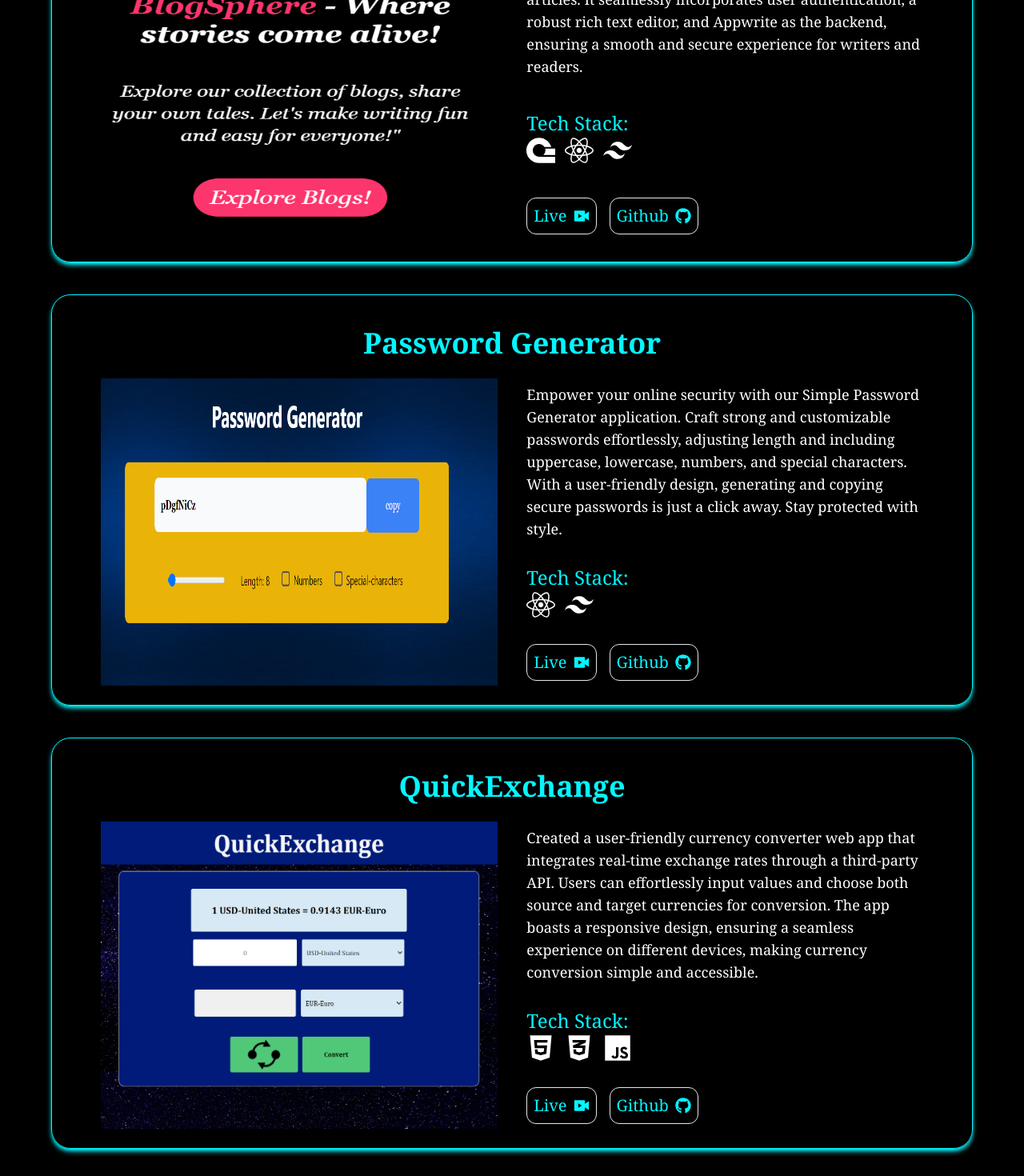
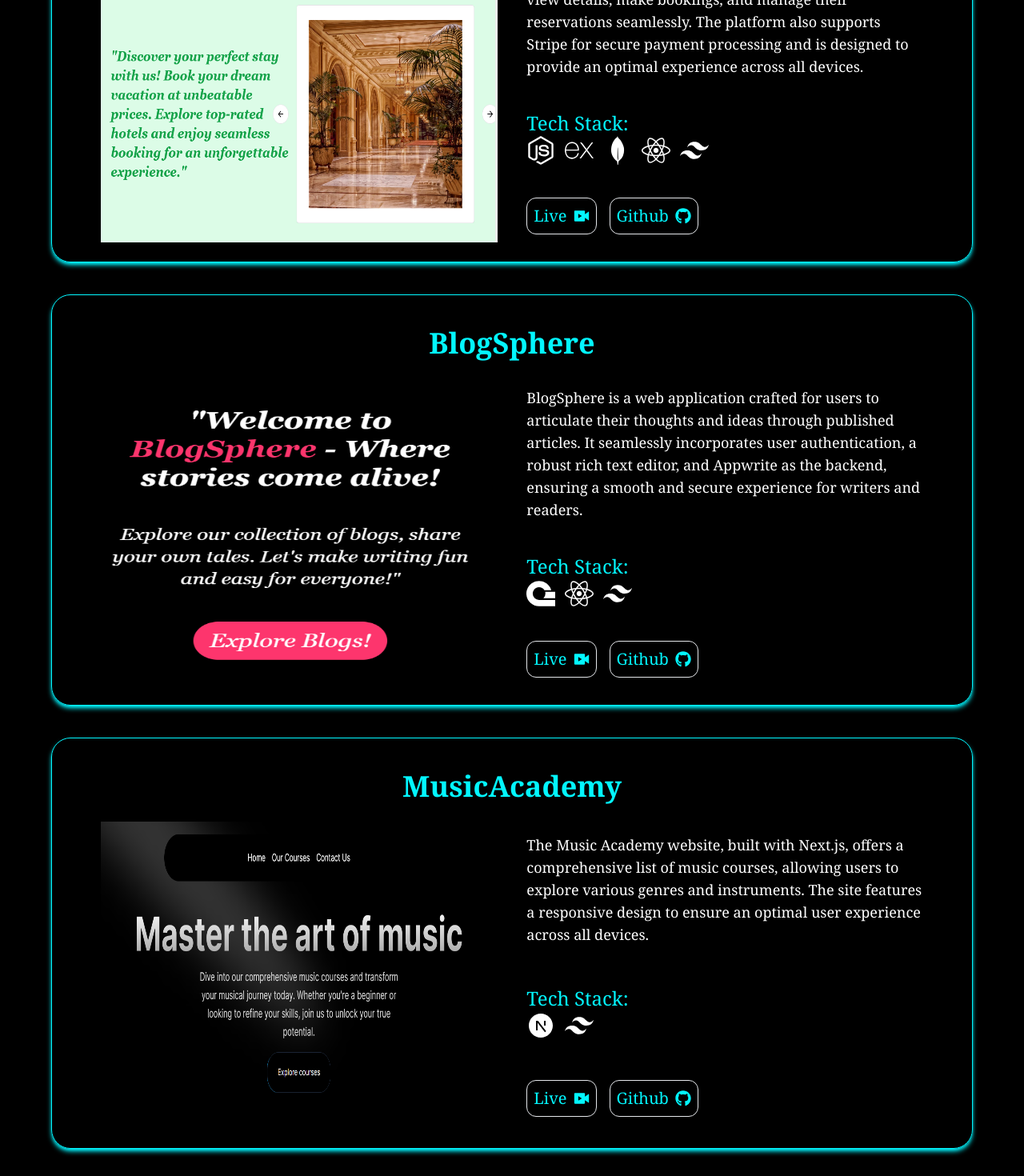
Before and after one commit to RidhikaJoshi/New_Portfolio, a React (Vite) app: page /projects in a window 1280 px wide. Shown: the part 1300-2770 px from the top of the page at 80% size. Built offline with nearby package versions, Linux system fonts and the light colour scheme.

Commit message:
Add TouristNest and MusicAcademy projects

```diff
--- a/src/Components/Project.jsx
+++ b/src/Components/Project.jsx
@@ -3,7 +3,10 @@ import ProjectCard from './ProjectCard';
 import quickexchange from '../assets/quickexchange.png';
 import passwordgenerator from '../assets/passwordgenerator.png';
 import anagram from '../assets/anagram.png';
+import touristNest from '../assets/TouristNest.png';
+import musicAcademy from '../assets/musicAcademy.png';
 import { FaHtml5,FaCss3Alt ,FaReact} from "react-icons/fa";
+import { RiNextjsFill } from "react-icons/ri";
 import { IoLogoJavascript } from "react-icons/io5";
 import { SiTailwindcss } from "react-icons/si";
 import { FaNodeJs } from "react-icons/fa";
@@ -36,17 +39,20 @@ function Project() {
 
       <ProjectCard name="VideoTweets" photo={videotweets} description="VideoTweets offers seamless sharing and discovery of multimedia content, including videos and tweets. Users can comment, like, and engage with content, create playlists, manage profiles, and subscribe to channels. Built on Node.js with Express.js, MongoDB, and Mongoose, it ensures secure authentication and authorization for users." github="https://github.com/RidhikaJoshi/VideoTweets"  live="https://documenter.getpostman.com/view/18992770/2sA2xpR8nu" icons={[<FaNodeJs key='NodeJs'/>,<SiExpress key='Express' />,<SiMongodb  key='Mongodb' />]} />
 
+      <ProjectCard name="TouristNest" photo={touristNest} description="TouristNest offers secure user authentication for signing up, logging in, and logging out. Users can browse hotels, view details, make bookings, and manage their reservations seamlessly. The platform also supports Stripe for secure payment processing and is designed to provide an optimal experience across all devices." github="https://github.com/RidhikaJoshi/TouristNest"  live="https://touristnest.onrender.com/" icons={[<FaNodeJs key='NodeJs'/>,<SiExpress key='Express' />,<SiMongodb  key='Mongodb' />,<FaReact key='react' />,<SiTailwindcss key='tailwindcss' />]} />
+
       <ProjectCard name="BlogSphere" photo={blog} description="BlogSphere is a web application crafted for users to articulate their thoughts and ideas through published articles. It seamlessly incorporates user authentication, a robust rich text editor, and Appwrite as the backend, ensuring a smooth and secure experience for writers and readers." github="https://github.com/RidhikaJoshi/Blog"  live="https://blogsphere-swf7.onrender.com/" icons={[<SiAppwrite key='Appwrite'/>,<FaReact key='react' />,<SiTailwindcss key='tailwindcss' />]} />
 
-        <ProjectCard name="Password Generator" photo={passwordgenerator} description="Empower your online security with our Simple Password Generator application. Craft strong and customizable passwords effortlessly, adjusting length and including uppercase, lowercase, numbers, and special characters. With a user-friendly design, generating and copying secure passwords is just a click away. Stay protected with style." github="https://github.com/RidhikaJoshi/Password_Generator"  live="https://ridhikajoshi-password-generator.netlify.app/" icons={[<FaReact key='react' />,<SiTailwindcss key='tailwindcss' />]} />
+      <ProjectCard name="MusicAcademy" photo={musicAcademy} description="The Music Academy website, built with Next.js, offers a comprehensive list of music courses, allowing users to explore various genres and instruments. The site features a responsive design to ensure an optimal user experience across all devices." github="https://github.com/RidhikaJoshi/music"  live="https://music-xi.vercel.app/" icons={[<RiNextjsFill key='NextjsFill'/>,<SiTailwindcss key='tailwindcss' />]} />
+
+      <ProjectCard name="Password Generator" photo={passwordgenerator} description="Empower your online security with our Simple Password Generator application. Craft strong and customizable passwords effortlessly, adjusting length and including uppercase, lowercase, numbers, and special characters. With a user-friendly design, generating and copying secure passwords is just a click away. Stay protected with style." github="https://github.com/RidhikaJoshi/Password_Generator"  live="https://ridhikajoshi-password-generator.netlify.app/" icons={[<FaReact key='react' />,<SiTailwindcss key='tailwindcss' />]} />
 
 
-        <ProjectCard name="QuickExchange" photo={quickexchange} description="Created a user-friendly currency converter web app that integrates real-time exchange rates through a third-party API. Users can effortlessly input values and choose both source and target currencies for conversion. The app boasts a responsive design, ensuring a seamless experience on different devices, making currency conversion simple and accessible."
-        github="https://github.com/RidhikaJoshi/QuickExchange"  live="https://ridhikajoshi-quickexchange.netlify.app/" icons={[<FaHtml5 key='html5' />, <FaCss3Alt key='css3' />,<IoLogoJavascript key='javascript' />]}/>
+      <ProjectCard name="QuickExchange" photo={quickexchange} description="Created a user-friendly currency converter web app that integrates real-time exchange rates through a third-party API. Users can effortlessly input values and choose both source and target currencies for conversion. The app boasts a responsive design, ensuring a seamless experience on different devices, making currency conversion simple and accessible."
+      github="https://github.com/RidhikaJoshi/QuickExchange"  live="https://ridhikajoshi-quickexchange.netlify.app/" icons={[<FaHtml5 key='html5' />, <FaCss3Alt key='css3' />,<IoLogoJavascript key='javascript' />]}/>
 
 
-
-        <ProjectCard name="Anagram Quest Game" photo={anagram} description="Dive into the world of language and fun with Anagram Quest—an engaging word puzzle game that challenges your brain! Unscramble jumbled letters to discover meaningful words, track your scores, and race against time with the built-in timer for an added thrill. Enjoy the game's interactive sound effects, and experience the ultimate word-solving adventure with responsive design across various screen sizes." github="https://github.com/RidhikaJoshi/Anagram_Quest"  live="https://anagram-quest.netlify.app/" icons={[<FaHtml5 key='html5' />, <FaCss3Alt key='css3' />,<IoLogoJavascript key='javascript' />]} />
+      <ProjectCard name="Anagram Quest Game" photo={anagram} description="Dive into the world of language and fun with Anagram Quest—an engaging word puzzle game that challenges your brain! Unscramble jumbled letters to discover meaningful words, track your scores, and race against time with the built-in timer for an added thrill. Enjoy the game's interactive sound effects, and experience the ultimate word-solving adventure with responsive design across various screen sizes." github="https://github.com/RidhikaJoshi/Anagram_Quest"  live="https://anagram-quest.netlify.app/" icons={[<FaHtml5 key='html5' />, <FaCss3Alt key='css3' />,<IoLogoJavascript key='javascript' />]} />
 
 
       </div>
```
Also changed, not shown: src/assets/TouristNest.png (added), src/assets/musicAcademy.png (added).
